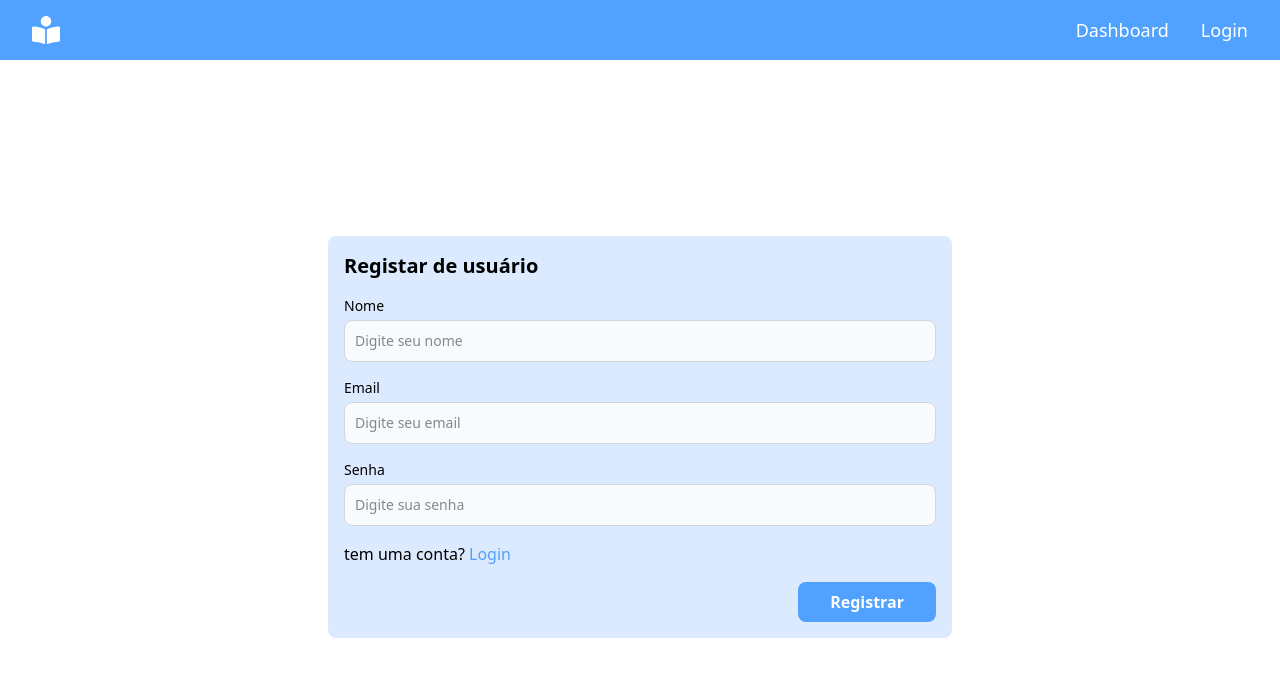
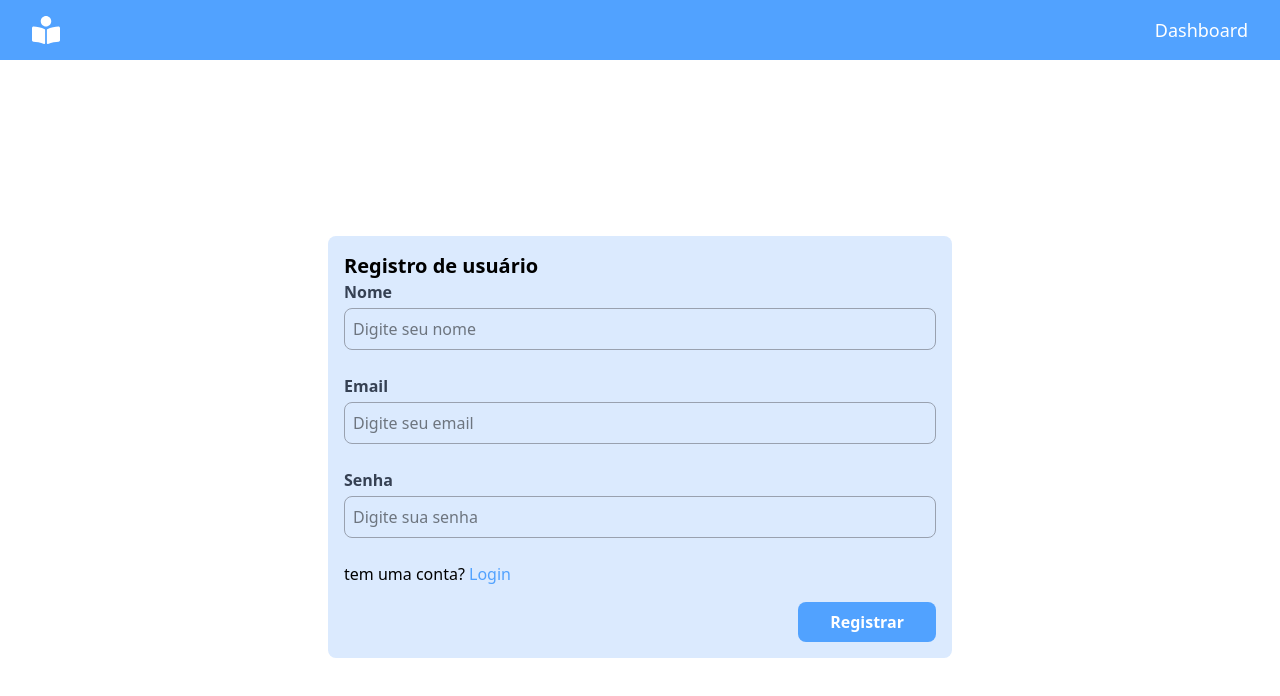
Before and after one commit to Ruan-Moraes/student-management-ui, a React (Vite) app: page /register in a window 1280 px wide. Shown: the top 696 px of the page. Built offline with nearby package versions, Linux system fonts and the light colour scheme.

Commit message:
refactor: refatora componentes

```diff
--- a/src/App.tsx
+++ b/src/App.tsx
@@ -1,7 +1,18 @@
 import { useRoutes } from 'react-router-dom';
+
 import Home from './routes/Home';
-import Login from './routes/Login';
-import Register from './routes/Register';
+import Login from './routes/auth/Login';
+import Register from './routes/auth/Register';
+import Disciplines from './routes/Disciplines';
+import Students from './routes/Students';
+import Grades from './routes/Grades';
+import Header from './components/templates/Header';
+import ManageStudents from './routes/Managers/ManageStudents';
+import RegisterStudents from './routes/Registers/RegisterStudents';
+import RegisterDiscipline from './routes/Registers/RegisterDiscipline';
+import ManageDiscipline from './routes/Managers/ManageDiscipline';
+import Frequency from './routes/Frequency';
+import ManageGrades from './routes/Managers/ManageGrades';
 
 const App = () => {
   const routes = useRoutes([
@@ -14,9 +25,50 @@
       path: '/register',
       element: <Register />,
     },
+    {
+      path: '/alunos',
+      element: <Students />,
+    },
+    {
+      path: '/alunos/cadastrar',
+      element: <RegisterStudents />,
+    },
+    {
+      path: '/alunos/gerenciar',
+      element: <ManageStudents />,
+    },
+    {
+      path: '/disciplinas',
+      element: <Disciplines />,
+    },
+    {
+      path: '/disciplinas/cadastrar',
+      element: <RegisterDiscipline />,
+    },
+    {
+      path: '/disciplinas/gerenciar',
+      element: <ManageDiscipline />,
+    },
+    {
+      path: '/notas',
+      element: <Grades />,
+    },
+    {
+      path: '/notas/gerenciar',
+      element: <ManageGrades />,
+    },
+    {
+      path: '/frequencias',
+      element: <Frequency />,
+    },
   ]);
 
-  return routes;
+  return (
+    <>
+      <Header />
+      {routes}
+    </>
+  );
 };
 
 export default App;
--- a/src/components/inputs/BaseInput.tsx
+++ b/src/components/inputs/BaseInput.tsx
@@ -7,18 +7,14 @@
 const BaseInput = ({ label, placeholder, type }: BaseInputProps) => {
   return (
     <div>
-      <label
-        htmlFor="first_name"
-        className="block mb-1 text-sm font-medium text-black"
-      >
-        {label}
+      <label className="flex flex-col">
+        <span className="text-gray-700 font-semibold mb-1">{label}</span>
+        <input
+          type={type}
+          placeholder={placeholder}
+          className="border border-gray-400 p-2 rounded-lg mb-2 outline-blue-400 focus:border-blue-400"
+        />
       </label>
-      <input
-        type={type}
-        className="bg-gray-50 border border-gray-300 text-gray-900 text-sm rounded-lg focus:ring-blue-500 focus:border-blue-500 block w-full p-2.5 dark:bg-gray-700 dark:border-gray-600 dark:placeholder-gray-400 dark:text-white dark:focus:ring-blue-500 dark:focus:border-blue-500"
-        placeholder={placeholder}
-        required
-      />
     </div>
   );
 };
--- a/src/components/layouts/Header.tsx
+++ /dev/null
@@ -1,55 +0,0 @@
-import { useRef } from 'react';
-import { Link } from 'react-router-dom';
-
-import { FaBookReader } from 'react-icons/fa';
-import { LuMenu } from 'react-icons/lu';
-
-const Header = () => {
-  const MenuRef = useRef<HTMLDivElement>(null);
-
-  return (
-    <header className="md:flex md:justify-between md:items-center bg-blue-400">
-      <div className="flex items-center justify-between p-4 md:px-8 md:py-2 border-b md:border-b-0">
-        <div>
-          <Link to="/" className="text-white font-bold text-lg">
-            <FaBookReader size={28} />
-          </Link>
-        </div>
-        <div
-          onClick={() => MenuRef.current?.classList.toggle('hidden')}
-          className="cursor-pointer md:hidden text-white font-bold text-lg"
-        >
-          <LuMenu size={32} />
-        </div>
-      </div>
-      <div ref={MenuRef} className="hidden bg-blue-400 md:block">
-        <ul className="flex flex-col items-center justify-center md:flex-row md:gap-8 md:px-8 md:py-2">
-          <li className="py-2">
-            <Link
-              to="/"
-              className="hover:text-blue-600 fond-bold md:text-lg text-white"
-            >
-              Dashboard
-            </Link>
-          </li>
-          <li className="py-2">
-            <Link
-              to="/login"
-              className="hover:text-blue-600 fond-bold md:text-lg text-white"
-            >
-              Login
-            </Link>
-          </li>
-          {/* // Todo */}
-          {/* <li className="py-2">
-            <Link to="/services" className="hover:text-blue-600 fond-bold md:text-lg text-white">
-              Sair
-            </Link>
-          </li> */}
-        </ul>
-      </div>
-    </header>
-  );
-};
-
-export default Header;
--- a/src/routes/Home.tsx
+++ b/src/routes/Home.tsx
@@ -1,7 +1,21 @@
-import Header from '../components/layouts/Header';
+import Button from '../components/buttons/LinkButton';
+import MainTitle from './../titles/MainTitle';
+import Main from '../components/templates/Main';
 
 const Home = () => {
-  return <Header />;
+  return (
+    <>
+      <Main>
+        <MainTitle title="Bem-vindo ao sistema de gestão de alunos" />
+        <div className="grid grid-cols-2 gap-2">
+          <Button text="Alunos" link="alunos" />
+          <Button text="Disciplinas" link="disciplinas" />
+          <Button text="Notas" link="notas" />
+          <Button text="Frequências" link="frequencias" />
+        </div>
+      </Main>
+    </>
+  );
 };
 
 export default Home;
--- a/src/routes/Login.tsx
+++ /dev/null
@@ -1,49 +0,0 @@
-import { Link } from 'react-router-dom';
-
-import Header from '../components/layouts/Header';
-import BaseInput from '../components/inputs/BaseInput';
-
-const Login = () => {
-  // Todo: Implementar o formulário de registro de usuário
-
-  return (
-    <>
-      <Header />
-      <main className="p-4 md:container md:mx-auto">
-        <div className="md:w-2/4 md:mx-auto mt-40 p-4 bg-blue-100 rounded-lg">
-          <div>
-            <h1 className="text-xl font-bold mb-4">Login de usuário</h1>
-          </div>
-          <form className="flex flex-col gap-4">
-            <BaseInput
-              label="Email"
-              placeholder="Digite seu email"
-              type="email"
-            />
-            <BaseInput
-              label="Senha"
-              placeholder="Digite sua senha"
-              type="password"
-            />
-            <div>
-              Não tem uma conta?{' '}
-              <Link to="/register" className="text-blue-400">
-                Registre-se
-              </Link>
-            </div>
-            <div className="flex justify-end">
-              <button
-                type="submit"
-                className="bg-blue-400 font-bold text-white rounded-lg px-8 py-2"
-              >
-                Login
-              </button>
-            </div>
-          </form>
-        </div>
-      </main>
-    </>
-  );
-};
-
-export default Login;
--- a/src/routes/Register.tsx
+++ /dev/null
@@ -1,56 +0,0 @@
-import { Link } from 'react-router-dom';
-
-import Header from '../components/layouts/Header';
-import BaseInput from '../components/inputs/BaseInput';
-
-const Register = () => {
-  // Todo: Implementar o formulário de registro de usuário
-
-  return (
-    <>
-      <Header />
-      <main className="p-4 md:container md:mx-auto">
-        <div className="md:w-2/4 md:mx-auto mt-40 p-4 bg-blue-100 rounded-lg">
-          <div>
-            <h1 className="text-xl font-bold mb-4">Registar de usuário</h1>
-          </div>
-          <div>
-            <form className="flex flex-col gap-4">
-              <BaseInput
-                label="Nome"
-                placeholder="Digite seu nome"
-                type="text"
-              />
-              <BaseInput
-                label="Email"
-                placeholder="Digite seu email"
-                type="email"
-              />
-              <BaseInput
-                label="Senha"
-                placeholder="Digite sua senha"
-                type="password"
-              />
-              <div>
-                tem uma conta?{' '}
-                <Link to="/login" className="text-blue-400">
-                  Login
-                </Link>
-              </div>
-              <div className="flex justify-end">
-                <button
-                  type="submit"
-                  className="bg-blue-400 font-bold text-white rounded-lg px-8 py-2"
-                >
-                  Registrar
-                </button>
-              </div>
-            </form>
-          </div>
-        </div>
-      </main>
-    </>
-  );
-};
-
-export default Register;
--- /dev/null
+++ b/src/titles/MainTitle.tsx
@@ -0,0 +1,13 @@
+type MainTitleProps = {
+  title: string;
+};
+
+const MainTitle = ({ title }: MainTitleProps) => {
+  return (
+    <div>
+      <h1 className="text-xl font-bold">{title}</h1>
+    </div>
+  );
+};
+
+export default MainTitle;
```
